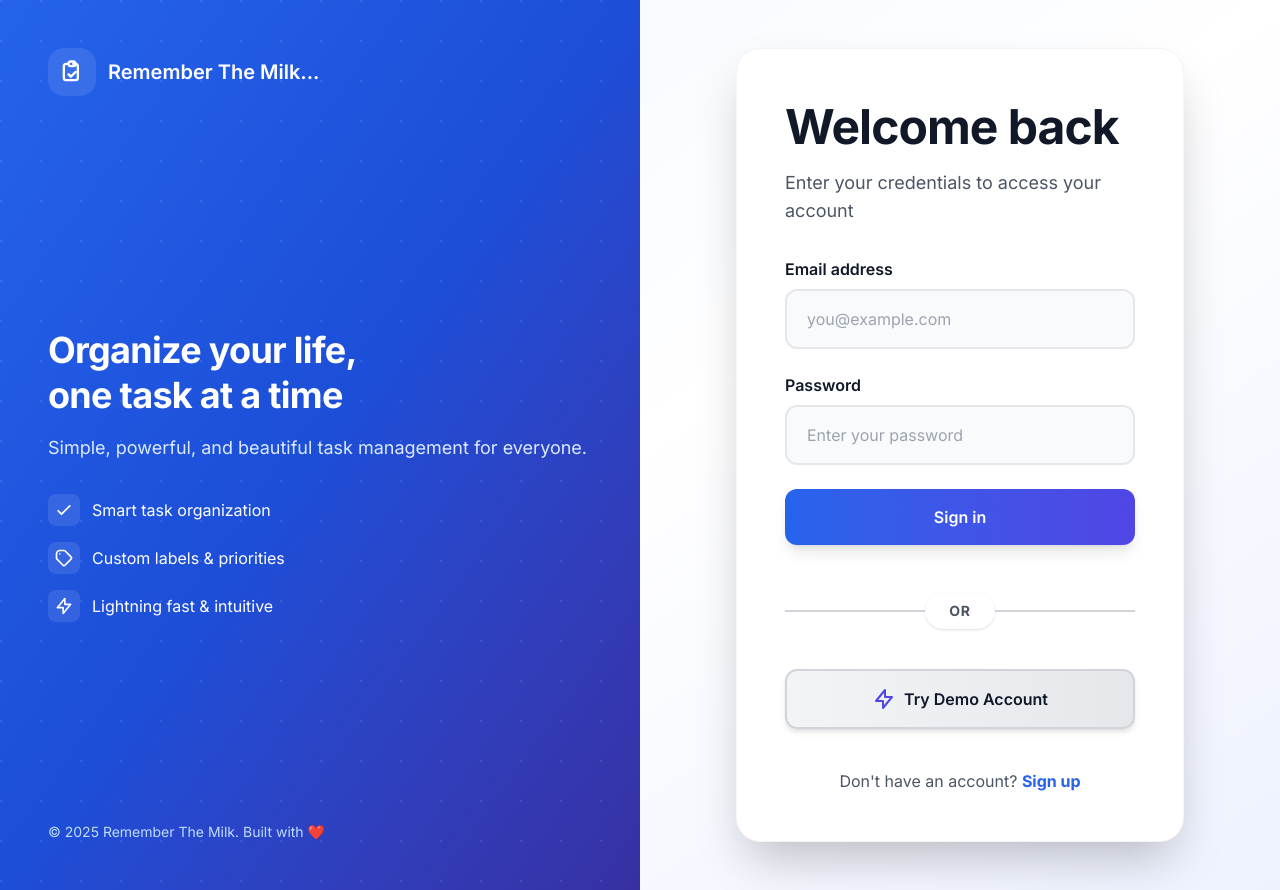
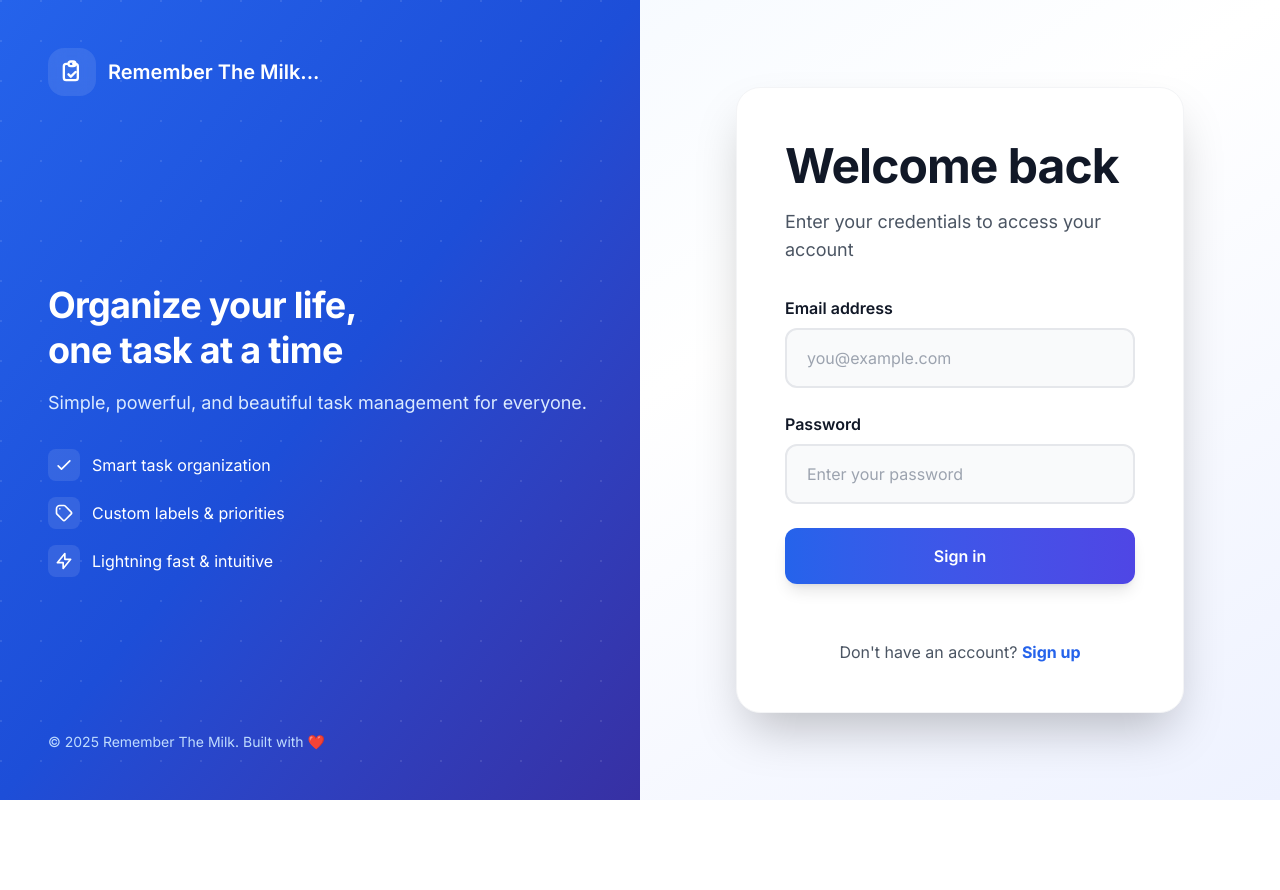
Before and after one commit to mzahiddev404/fastapi-nextjs-todo, a Next.js app in the folder frontend/: page /auth/login in a window 1280 px wide. After the commit the page ends 800 px from the top, so only its background shows below. Built offline with nearby package versions, Linux system fonts and the light colour scheme.

Commit message:
Remove demo mode functionality - Removed demo login button from login page, cleaned up auth hook and dashboard banner for streamlined user experience

```diff
--- a/frontend/src/app/auth/login/page.tsx
+++ b/frontend/src/app/auth/login/page.tsx
@@ -13,7 +13,7 @@ export default function LoginPage() {
   const [isLoading, setIsLoading] = useState(false);
   const [error, setError] = useState("");
   const router = useRouter();
-  const { login, startDemo } = useAuth();
+  const { login } = useAuth();
 
   // Handle user login submission
   const handleSubmit = async (e: React.FormEvent) => {
@@ -29,23 +29,6 @@ export default function LoginPage() {
     } catch (err) {
       const errorMessage = err instanceof Error ? err.message : "Login failed. Please try again.";
       setError(errorMessage);
-    } finally {
-      setIsLoading(false);
-    }
-  };
-
-  // Handle demo account login
-  const handleDemo = async () => {
-    setIsLoading(true);
-    setError("");
-
-    try {
-      await startDemo();
-      // Small delay to ensure token is stored in localStorage before redirect
-      await new Promise(resolve => setTimeout(resolve, 100));
-      router.push("/");
-    } catch (err) {
-      setError(err instanceof Error ? err.message : "Demo failed. Please try again.");
     } finally {
       setIsLoading(false);
     }
@@ -209,41 +192,7 @@ export default function LoginPage() {
             </button>
           </form>
 
-          <div className="space-y-6">
-            <div className="relative py-4">
-              <div className="absolute inset-0 flex items-center">
-                <div className="w-full border-t-2 border-gray-300" />
-              </div>
-              <div className="relative flex justify-center">
-                <span className="px-6 py-2 bg-white text-sm font-bold text-gray-600 uppercase tracking-wider rounded-full shadow-sm">OR</span>
-              </div>
-            </div>
-
-            <button
-              type="button"
-              onClick={handleDemo}
-              disabled={isLoading}
-              className="w-full py-4 px-6 text-base font-semibold bg-gradient-to-r from-gray-100 to-gray-200 hover:from-gray-200 hover:to-gray-300 text-gray-900 rounded-xl border-2 border-gray-300 hover:border-gray-400 shadow-md hover:shadow-lg focus:outline-none focus:ring-4 focus:ring-gray-300/50 disabled:opacity-60 disabled:cursor-not-allowed transition-all duration-200 transform hover:scale-[1.02] active:scale-[0.98]"
-            >
-              {isLoading ? (
-                <span className="flex items-center justify-center">
-                  <svg className="animate-spin -ml-1 mr-3 h-6 w-6 text-gray-700" fill="none" viewBox="0 0 24 24">
-                    <circle className="opacity-25" cx="12" cy="12" r="10" stroke="currentColor" strokeWidth="4"></circle>
-                    <path className="opacity-75" fill="currentColor" d="M4 12a8 8 0 018-8V0C5.373 0 0 5.373 0 12h4zm2 5.291A7.962 7.962 0 014 12H0c0 3.042 1.135 5.824 3 7.938l3-2.647z"></path>
-                  </svg>
-                  Starting demo...
-                </span>
-              ) : (
-                <span className="flex items-center justify-center">
-                  <svg className="w-6 h-6 mr-2 text-indigo-600" fill="none" stroke="currentColor" viewBox="0 0 24 24">
-                    <path strokeLinecap="round" strokeLinejoin="round" strokeWidth={2} d="M13 10V3L4 14h7v7l9-11h-7z" />
-                  </svg>
-                  Try Demo Account
-                </span>
-              )}
-            </button>
-
-            <div className="text-center pt-4">
+          <div className="text-center pt-6">
             <p className="text-base text-gray-600">
               Don't have an account?{" "}
               <Link href="/auth/signup" className="font-bold text-blue-600 hover:text-blue-700 hover:underline transition-colors">
@@ -254,6 +203,5 @@ export default function LoginPage() {
         </div>
       </div>
     </div>
-    </div>
   );
 }
--- a/frontend/src/app/page.tsx
+++ b/frontend/src/app/page.tsx
@@ -11,7 +11,6 @@ import { TaskList } from "@/components/TaskList";
 import { UserInfo } from "@/components/UserInfo";
 import { DashboardHeader } from "@/components/DashboardHeader";
 import { DashboardSkeleton } from "@/components/skeletons";
-import { DemoBanner } from "@/components/DemoBanner";
 import { Task } from "@/types";
 
 // Main dashboard page - protected route that shows user info and task list
@@ -166,9 +165,6 @@ export default function Home() {
         <div className="absolute bottom-20 left-1/3 w-36 h-36 bg-cyan-400/30 rounded-full blur-2xl animate-bounce" style={{ animationDuration: '5s', animationDelay: '2s' }}></div>
         <div className="absolute bottom-1/4 right-1/4 w-28 h-28 bg-purple-400/30 rounded-full blur-2xl animate-bounce" style={{ animationDuration: '6s', animationDelay: '0.5s' }}></div>
       </div>
-
-      {/* Demo Banner */}
-      <DemoBanner />
 
       {/* Header with user info and logout */}
       {user && <DashboardHeader user={user} onLogout={handleLogout} />}
--- a/frontend/src/hooks/useAuth.ts
+++ b/frontend/src/hooks/useAuth.ts
@@ -60,18 +60,6 @@ export function useAuth() {
     }
   };
 
-  // Demo function
-  const startDemo = async () => {
-    try {
-      const response = await api.post("/api/v1/auth/demo", {});
-      // Token is automatically stored by the API client
-      mutate(); // Revalidate user data
-      return response;
-    } catch (error) {
-      throw error;
-    }
-  };
-
   // Update profile function
   const updateProfile = async (name?: string, email?: string) => {
     try {
@@ -110,10 +98,8 @@ export function useAuth() {
     isLoading,
     error,
     isAuthenticated: !!user && !error,
-    isDemo: user?.is_demo || false,
     login,
     signup,
-    startDemo,
     logout,
     updateProfile,
     changePassword,
```
Lines whose indentation alone changed are shown as unchanged.
